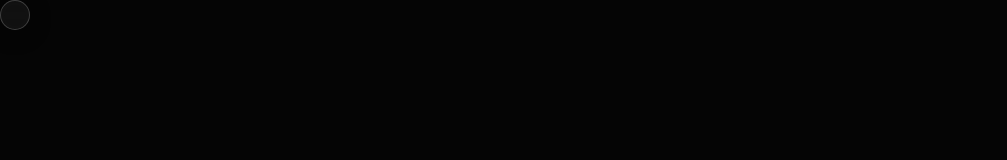
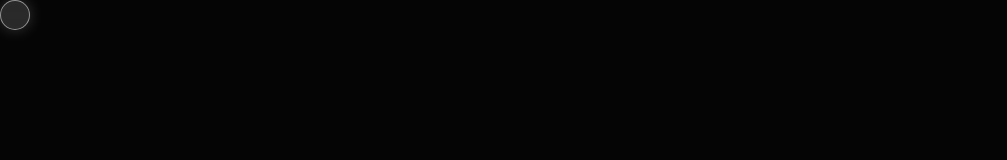
Before and after one commit to aryankatiyar2323/saurabh-portfolio, a React (Vite) app: page / in a window 1280 px wide. Shown: the top 160 px of the page, without its empty margins (0-1007 px from the left). Built offline with nearby package versions, Linux system fonts and the light colour scheme.

Commit message:
Fix cursor z-index to show above modal and increase modal background opacity to prevent text bleed

```diff
--- a/src/index.css
+++ b/src/index.css
@@ -47,13 +47,13 @@ h1, h2, h3, h4, h5, h6 {
   width: 30px;
   height: 30px;
   border-radius: 50%;
-  background: rgba(255, 255, 255, 0.05);
+  background: rgba(255, 255, 255, 0.15);
   backdrop-filter: blur(10px);
   -webkit-backdrop-filter: blur(10px);
-  border: 1px solid rgba(255, 255, 255, 0.2);
-  box-shadow: 0 4px 30px rgba(0, 0, 0, 0.1);
+  border: 1px solid rgba(255, 255, 255, 0.5);
+  box-shadow: 0 0 15px rgba(255, 255, 255, 0.2);
   pointer-events: none;
-  z-index: 9999;
+  z-index: 100000;
   transform: translate(-50%, -50%);
   transition: width 0.3s ease, height 0.3s ease, background 0.3s ease, border-color 0.3s ease;
 }
@@ -339,9 +339,9 @@ h1, h2, h3, h4, h5, h6 {
   left: 0;
   width: 100vw;
   height: 100vh;
-  background: rgba(5, 5, 5, 0.7);
-  backdrop-filter: blur(15px);
-  -webkit-backdrop-filter: blur(15px);
+  background: rgba(5, 5, 5, 0.95);
+  backdrop-filter: blur(30px);
+  -webkit-backdrop-filter: blur(30px);
   z-index: 10000;
   display: flex;
   align-items: center;
```
